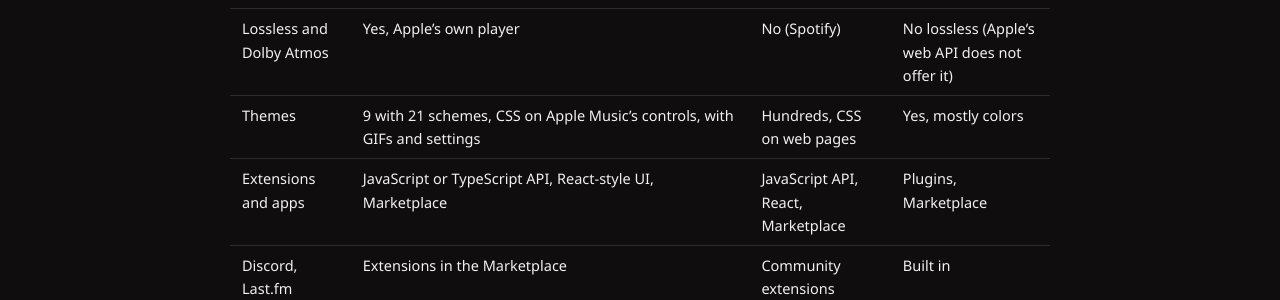
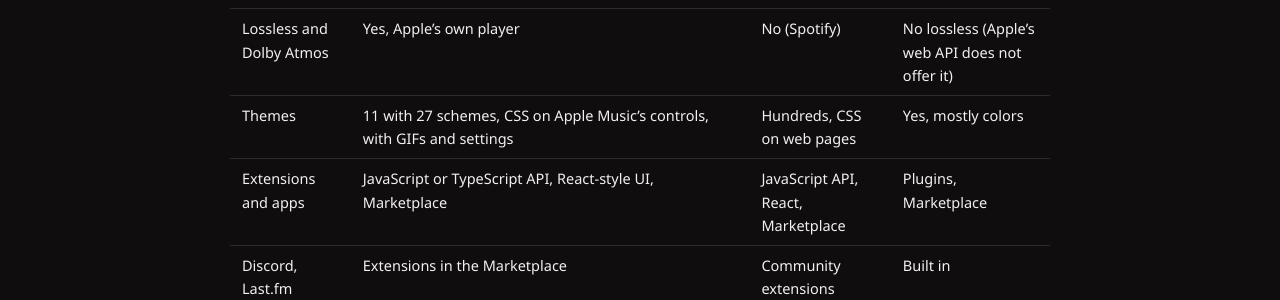
Before and after one commit to Shirowwww/ampify, a Jekyll site: the page built from docs/spicetify-parity.md, in a window 1280 px wide and 900 px high. Shown: the part 433-733 px from the top of the window. Built offline with Jekyll 4.4.1, drawn with Linux system fonts in a browser that asks for light colours; our own code applies the rules of GitHub Pages for plain Markdown files.

Commit message:
feat: add Catppuccin's other flavours to Palettes
Palettes now offers every Catppuccin flavour next to the existing
schemes. The test expects the new total.

```diff
--- a/docs/spicetify-parity.md
+++ b/docs/spicetify-parity.md
@@ -8,7 +8,7 @@
 | Price | Free, PolyForm Noncommercial | Free, LGPL | Paid |
 | Systems | Windows 10 and 11 | Windows, macOS, Linux | Windows, macOS, Linux |
 | Lossless and Dolby Atmos | Yes, Apple's own player | No (Spotify) | No lossless (Apple's web API does not offer it) |
-| Themes | 9 with 21 schemes, CSS on Apple Music's controls, with GIFs and settings | Hundreds, CSS on web pages | Yes, mostly colors |
+| Themes | 11 with 27 schemes, CSS on Apple Music's controls, with GIFs and settings | Hundreds, CSS on web pages | Yes, mostly colors |
 | Extensions and apps | JavaScript or TypeScript API, React-style UI, Marketplace | JavaScript API, React, Marketplace | Plugins, Marketplace |
 | Discord, Last.fm | Extensions in the Marketplace | Community extensions | Built in |
 | Full-screen lyrics | Apple's full-screen player, karaoke lyrics | Lyrics Plus | Built in |
```
Also changed, not shown: CHANGELOG.md, README.md, themes/palettes/manifest.json, 2 other files.
